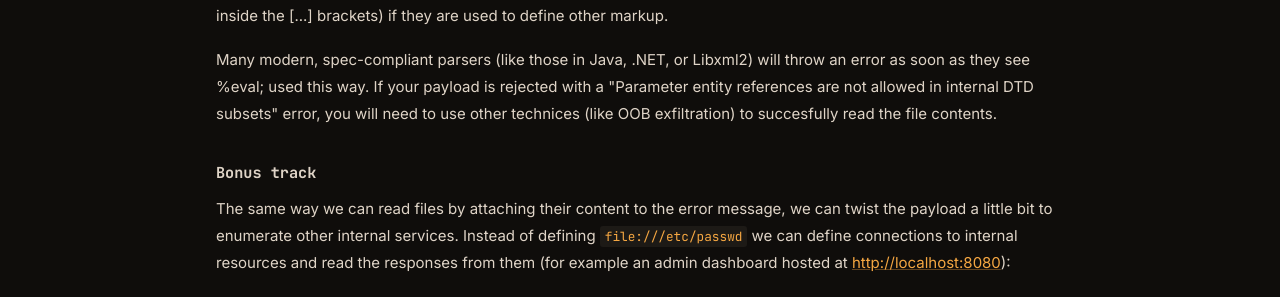
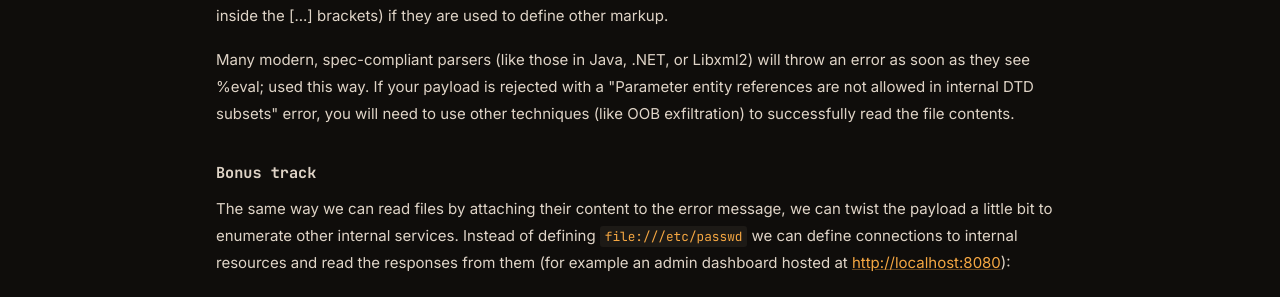
Before and after one commit to HansMolemanPNG/hansmolemanpng.github.io, an MkDocs documentation site: the page built from docs/kb/injection-attacks/xxe.md, in a window 1280 px wide and 900 px high, scrolled down 22867 px. Shown: the part 210-507 px from the top of the window. Built offline with MkDocs 1.6.1, drawn with Linux system fonts in a browser that asks for light colours; nearby versions of some CDN libraries.

Commit message:
Update xxe.md

```diff
--- a/docs/kb/injection-attacks/xxe.md
+++ b/docs/kb/injection-attacks/xxe.md
@@ -815,7 +815,7 @@ errorMessage: "/nonexistent/root:x:0:0:root:/root:/bin/bash"
 
 While the payload above is logically correct, it often fails in modern production environments. This is because the W3C XML Specification forbids the expansion of parameter entities (like %eval;) within the internal DTD subset (the part inside the [...] brackets) if they are used to define other markup.
 
-Many modern, spec-compliant parsers (like those in Java, .NET, or Libxml2) will throw an error as soon as they see %eval; used this way. If your payload is rejected with a "Parameter entity references are not allowed in internal DTD subsets" error, you will need to use other technices (like OOB exfiltration) to succesfully read the file contents.
+Many modern, spec-compliant parsers (like those in Java, .NET, or Libxml2) will throw an error as soon as they see %eval; used this way. If your payload is rejected with a "Parameter entity references are not allowed in internal DTD subsets" error, you will need to use other techniques (like OOB exfiltration) to successfully read the file contents.
 
 ### Bonus track
 
```
